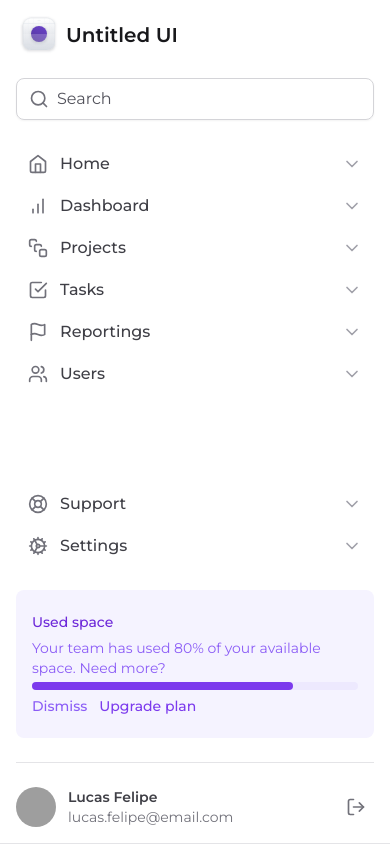
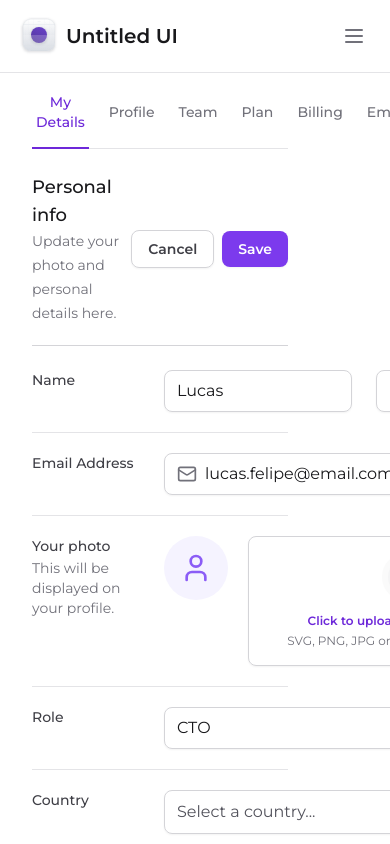
Before and after one commit to LFeli/Rocketseat-Ignite, a Next.js app in the folder masterizando-o-tailwind/: page / in a window 390 px wide. Shown: the top 844 px of the page. Built offline with nearby package versions, Linux system fonts and the light colour scheme; grey boxes are pictures that could not be loaded.

Commit message:
feat: adding open and close sidebar state in mobile

```diff
--- a/masterizando-o-tailwind/src/components/SideBar/index.tsx
+++ b/masterizando-o-tailwind/src/components/SideBar/index.tsx
@@ -1,3 +1,5 @@
+'use client'
+
 import {
   BarChart,
   CheckSquare,
@@ -5,6 +7,7 @@ import {
   Flag,
   Home,
   LifeBuoy,
+  Menu,
   Search,
   SquareStack,
   Users,
@@ -14,12 +17,26 @@ import { NavItem } from './NavItem'
 import { UsedSpaceWidget } from './UsedSpaceWidget'
 import { Profile } from './Profile'
 import * as Input from '../Input'
+import * as Collapsible from '@radix-ui/react-collapsible'
+import { Button } from '../Button'
 
 export function Sidebar() {
   return (
-    <aside className="fixed bottom-0 left-0 right-0 top-0 z-20 flex flex-col gap-6 border-b border-zinc-200  bg-white p-4  lg:relative lg:right-auto lg:w-80 lg:border-r lg:px-5 lg:py-8">
+    <Collapsible.Root className="fixed left-0 right-0 top-0 z-20 flex flex-col gap-6 border-b border-zinc-200  bg-white p-4 data-[state=open]:bottom-0 lg:right-auto lg:w-80 lg:border-r lg:px-5 lg:py-8 lg:data-[state=closed]:bottom-0">
+      <div className="flex items-center justify-between">
         <Logo />
 
+        <Collapsible.Trigger asChild className="lg:hidden">
+          <Button variant="ghost">
+            <Menu className="h-6 w-6" />
+          </Button>
+        </Collapsible.Trigger>
+      </div>
+
+      <Collapsible.Content
+        forceMount
+        className="flex flex-1 flex-col gap-6 data-[state=closed]:hidden lg:data-[state=closed]:flex"
+      >
         <Input.Root>
           <Input.Prefix>
             <Search className="h-5 w-5 text-zinc-500" />
@@ -48,6 +65,7 @@ export function Sidebar() {
 
           <Profile />
         </div>
-    </aside>
+      </Collapsible.Content>
+    </Collapsible.Root>
   )
 }
```
Lines whose indentation alone changed are shown as unchanged.
